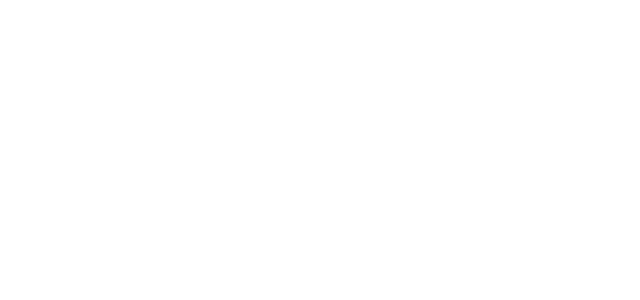
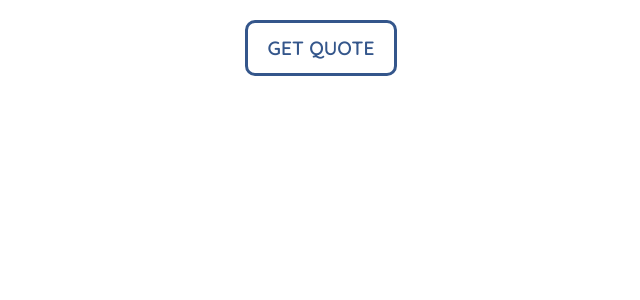
Before and after one commit to KorliakovDenys/react-pw-4, a React (Vite) app: page / in a window 1280 px wide. Shown: the top 300 px of the page, without its empty margins (319-959 px from the left). Built offline with nearby package versions, Linux system fonts and the light colour scheme.

Commit message:
task completed

```diff
--- a/src/App.tsx
+++ b/src/App.tsx
@@ -1,12 +1,31 @@
 import './styles/App.css'
+import AppButton from "./components/AppButton.tsx";
+import Quotes from "./quotes.ts";
+import {useState} from "react";
+import _ from 'lodash'
+import Quote from "./def/quote.ts";
 
 const App = () => {
+  const [quote, setQuote] = useState<Quote>();
+
+  const buttonClickHandler = () => {
+    const randomIndex = _.random(Quotes.length - 1);
+    const randomQuote = Quotes[randomIndex];
+    setQuote(randomQuote);
+  };
 
   return (
-    <>
-
-    </>
-  )
+    <div className='app-container'>
+      <AppButton value='get quote' onClick={buttonClickHandler}/>
+      {_.isNil(quote) ? <></> :
+        <>
+          <p>{quote?.value}</p>
+          <b>{quote?.author}</b>
+          <p>{quote?.authorInfo}</p>
+        </>
+      }
+    </div>
+  );
 }
 
-export default App
+export default App;
--- /dev/null
+++ b/src/components/AppButton.tsx
@@ -0,0 +1,12 @@
+import AppButtonProps from "../def/appButtonProps.ts";
+import './styles/AppButton.css'
+
+const AppButton = ({value, onClick}:AppButtonProps) => {
+	return (
+		<div className='app-button' onClick={onClick}>
+			{value}
+		</div>
+	);
+};
+
+export default AppButton;
--- /dev/null
+++ b/src/components/styles/AppButton.css
@@ -0,0 +1,32 @@
+.app-button {
+    --button-color: #34568B;
+    width: fit-content;
+    border: .2rem solid var(--button-color);
+    border-radius: 10px;
+    padding: .8rem 1.2rem;
+    font-size: 1.2rem;
+    text-transform: uppercase;
+    font-weight: 600;
+    color: var(--button-color);
+    cursor: pointer;
+    transition: all .3s ease-in-out;
+    user-select: none;
+}
+
+.app-button:hover {
+    color: white;
+    background-color: var(--button-color);
+}
+
+.app-button:active {
+    animation: button-active linear forwards;
+}
+
+@keyframes button-active {
+    0% {
+        transform: scale(1);
+    }
+    100% {
+        transform: scale(.95);
+    }
+}
--- /dev/null
+++ b/src/def/appButtonProps.ts
@@ -0,0 +1,6 @@
+type AppButtonProps = {
+	value:string;
+	onClick:() => void;
+};
+
+export default AppButtonProps;
--- /dev/null
+++ b/src/def/quote.ts
@@ -0,0 +1,7 @@
+type Quote = {
+	value:string;
+	author:string;
+	authorInfo:string;
+};
+
+export default Quote;
--- /dev/null
+++ b/src/quotes.ts
@@ -0,0 +1,21 @@
+import Quote from "./def/quote.ts";
+
+const quotes:Quote[] = [
+	{
+		"value": "Life is what happens when you're busy making other plans.",
+		"author": "John Lennon",
+		"authorInfo": "John Lennon was an English singer, songwriter, and peace activist who co-founded the Beatles, one of the most commercially successful and musically influential bands in the history of popular music."
+	},
+	{
+		"value": "The only way to do great work is to love what you do.",
+		"author": "Steve Jobs",
+		"authorInfo": "Steve Jobs was an American business magnate, industrial designer, and inventor. He was the co-founder, chairman, and chief executive officer (CEO) of Apple Inc."
+	},
+	{
+		"value": "In the end, we will remember not the words of our enemies, but the silence of our friends.",
+		"author": "Martin Luther King Jr.",
+		"authorInfo": "Martin Luther King Jr. was an American Baptist minister and activist who became the most visible spokesperson and leader in the civil rights movement from 1955 until his assassination in 1968."
+	}
+];
+
+export default quotes;
--- a/src/styles/App.css
+++ b/src/styles/App.css
@@ -0,0 +1,8 @@
+.app-container {
+    width: var(--app-width);
+    margin: 20px auto;
+    display: flex;
+    flex-direction: column;
+    align-items: center;
+    justify-content: space-evenly;
+}
--- a/src/styles/global.css
+++ b/src/styles/global.css
@@ -1,7 +1,7 @@
-@import url('https://fonts.googleapis.com/css2?family=Montserrat:wght@400;700&family=Quicksand&display=swap');
+@import url('https://fonts.googleapis.com/css2?family=Quicksand:wght@400;600;700&display=swap');
 
 :root {
-
+  --app-width: 400px;
 }
 
 html {
```
